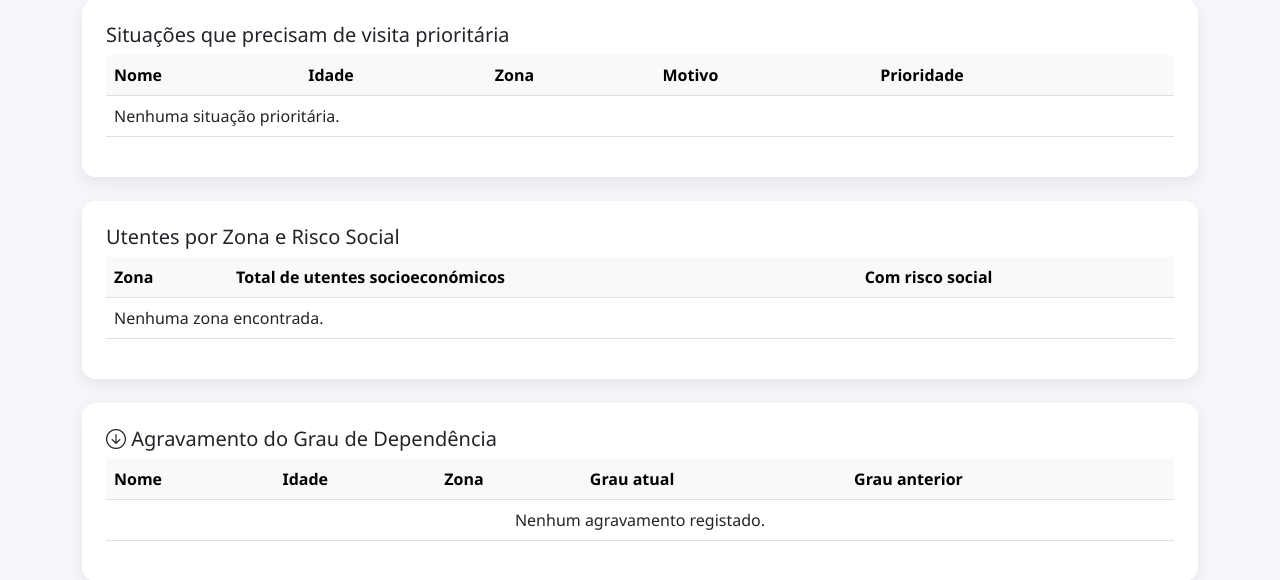
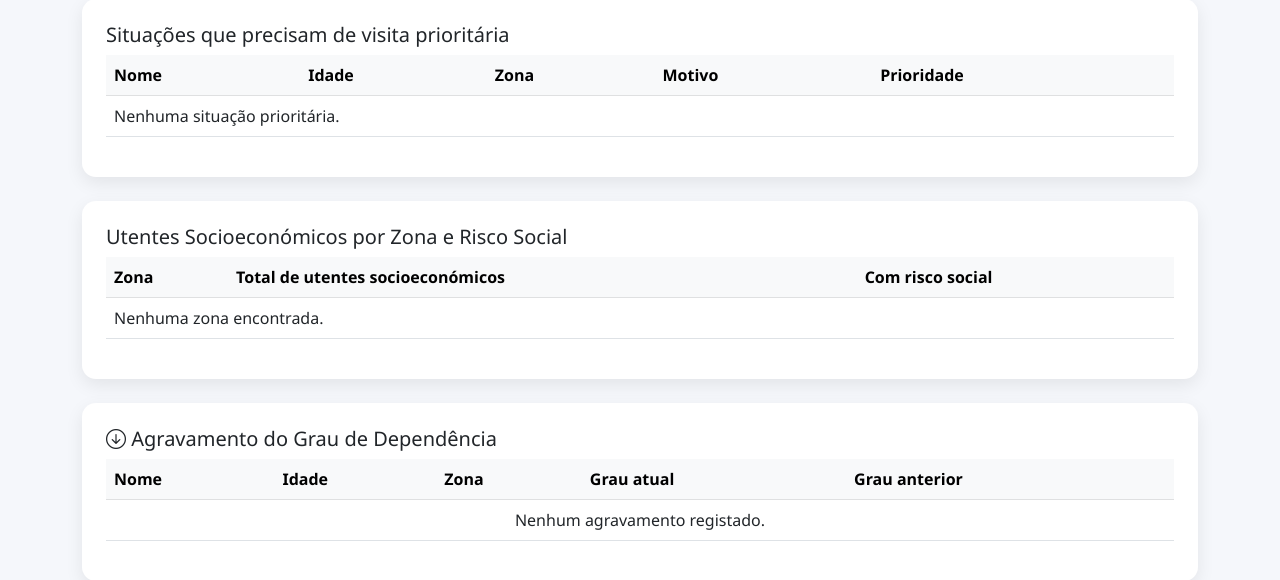
Before and after one commit to RSantiago2523/ProjetoSolarPeixotos, a Django app: template projetosocial/appsocial/templates/dashboard/dashboard.html in a window 1280 px wide. Shown: the part 5579-6159 px from the top of the page. Run offline with Django 5.2, Linux system fonts and the light colour scheme; the template is opened without the code that fills it, so the values that code supplies are empty.

Commit message:
Update dashboard.html

```diff
--- a/projetosocial/appsocial/templates/dashboard/dashboard.html
+++ b/projetosocial/appsocial/templates/dashboard/dashboard.html
@@ -456,7 +456,7 @@
         <!-- Zonas e risco social -->
         <div class="card card-custom mb-4">
             <div class="card-body p-4">
-                <h5 class="card-title">Utentes por Zona e Risco Social</h5>
+                <h5 class="card-title">Utentes Socioeconómicos por Zona e Risco Social</h5>
                 <div class="table-responsive">
                     <table class="table table-hover align-middle">
                         <thead class="table-light">
```
